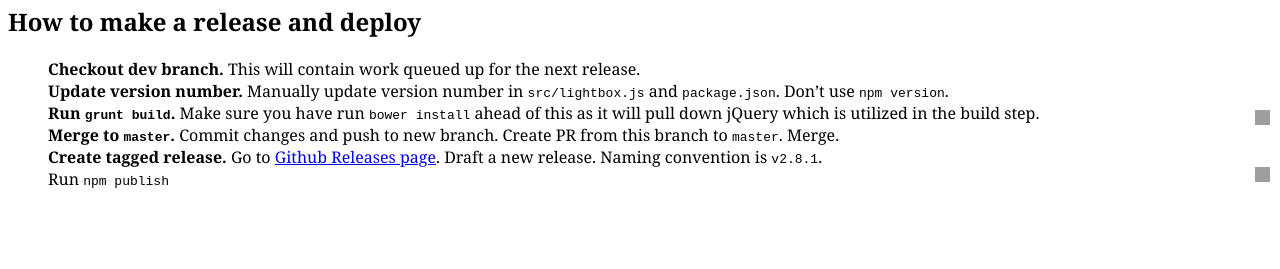
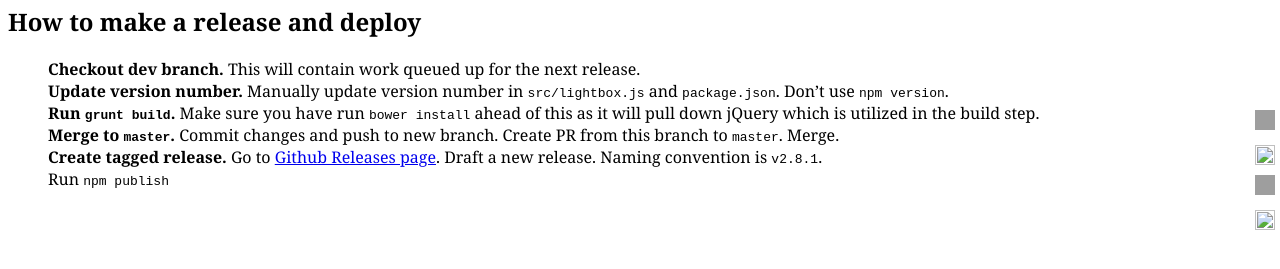
Before and after one commit to Arnasltlt/mar, a Jekyll site: the page built from lightbox2/DEPLOY.md, in a window 1280 px wide. Shown: the part 168-437 px from the top of the page. Built offline with Jekyll 4.4.1, drawn with Linux system fonts in a browser that asks for light colours; nearby versions of some CDN libraries; our own code applies the rules of GitHub Pages for plain Markdown files; comment, search, counter and statistics services are not loaded; grey boxes are pictures that could not be loaded.

Commit message:
social
didesnes

```diff
--- a/_includes/css/common.css
+++ b/_includes/css/common.css
@@ -57,8 +57,8 @@
 
 
 .icons img {
-	height: 15px;
- 	width: 15px;
+	height: 20px;
+ 	width: 20px;
  	padding: 5px;
 }
 
```
